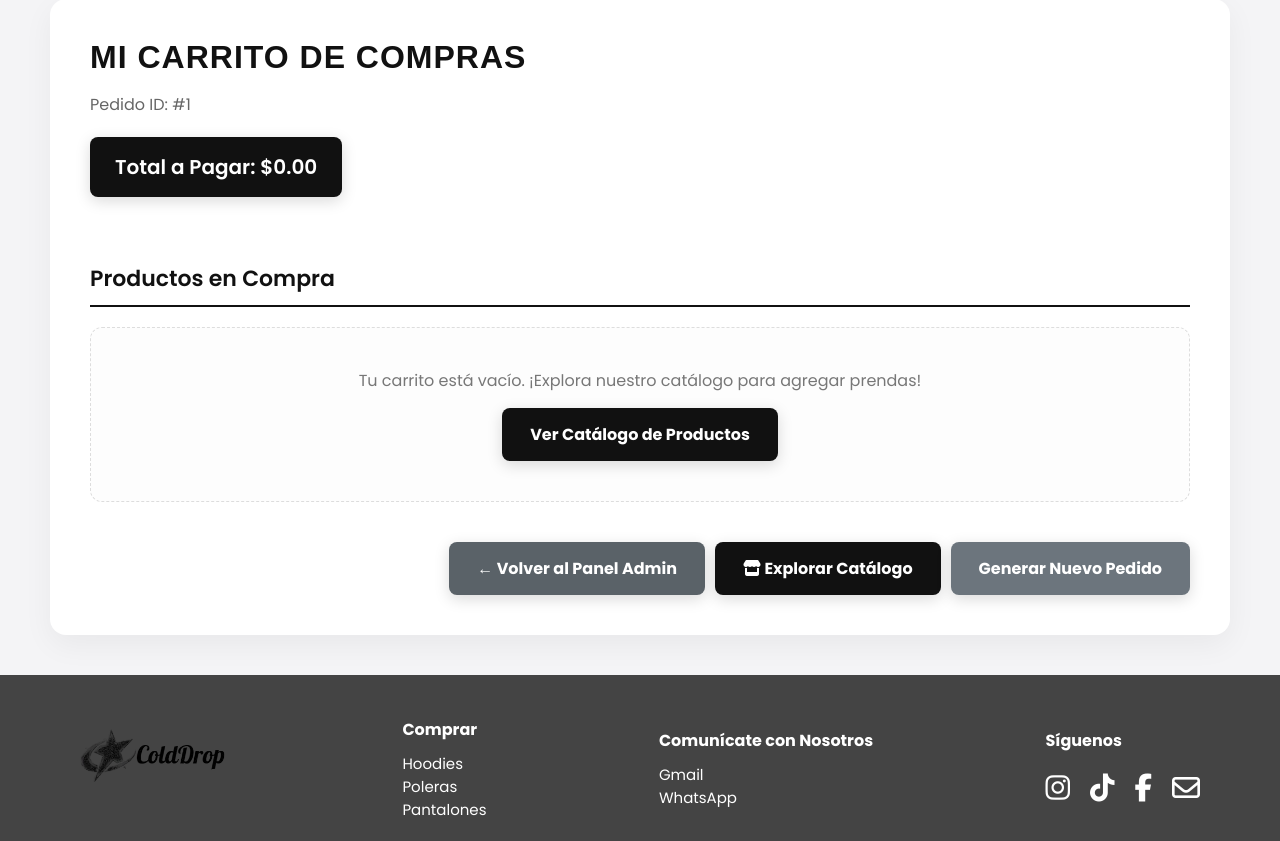
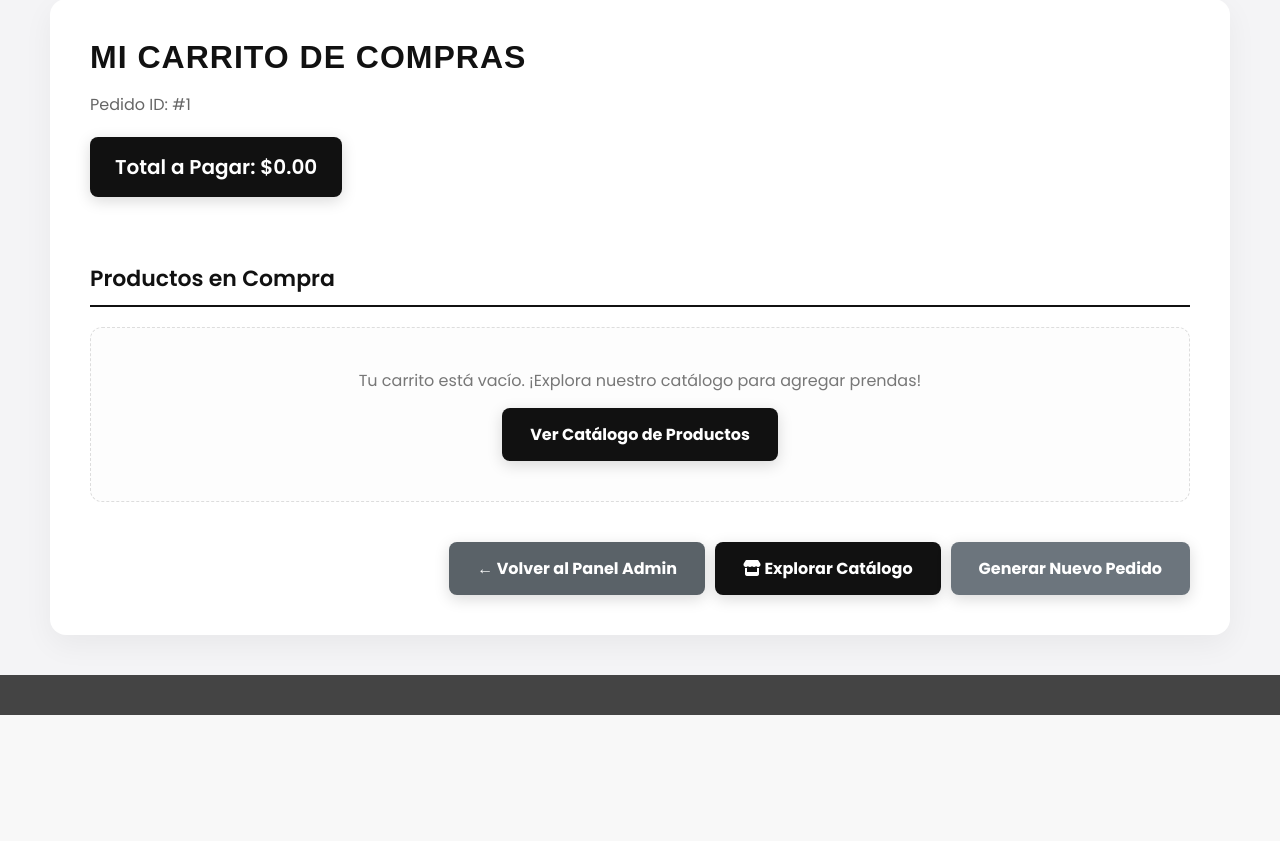
Before and after one commit to julius593/colddrop, a PHP site: page /micarrito.php in a window 1280 px wide. Shown: the part 146-987 px from the top of the page. After the commit the page ends 861 px from the top, so only its background shows below. Run offline with PHP 8.4, Linux system fonts and the light colour scheme; a user stored in the database is signed in; data comes from the database, SQL or seed files in the repository; data that the repository does not hold is empty; some web fonts are replaced.

Commit message:
arreglos foot

```diff
--- a/princip/footer.php
+++ b/princip/footer.php
@@ -12,38 +12,7 @@
 </head>
 <body>
     <footer>
-        <!-- Sección 1: Logo -->
-        <div>
-            <a href="inicio.php">
-                <img id="logoh" src="../imagenes/Captura_de_pantalla_2026-04-23_121404-removebg-preview.png" alt="ColdDrop Logo" style="width: 150px;">
-            </a>
-        </div>
 
-        <!-- Sección 2: Menú de productos -->
-        <div>
-            <h4 style="margin-bottom: 10px;">Comprar</h4>
-            <li style="list-style: none;"><a class="listafooter" href="hoodeis.php">Hoodies</a></li>
-            <li style="list-style: none;"><a class="listafooter" href="poleras.php">Poleras</a></li>
-            <li style="list-style: none;"><a class="listafooter" href="pantalones.php">Pantalones</a></li>
-        </div>
-
-        <!-- Sección 3: Contacto -->
-        <div>
-            <h4 style="margin-bottom: 10px;">Comunícate con Nosotros</h4>
-            <li style="list-style: none;"><a class="listafooter" href="mailto:contacto@colddrop.bo">Gmail</a></li>
-            <li style="list-style: none;"><a class="listafooter" href="https://chat.whatsapp.com/FSKwSL02bRd4CEnNvC4PY1" target="_blank">WhatsApp</a></li>
-        </div>
-
-        <!-- Sección 4: Redes sociales -->
-        <div class="social-box">
-            <h4>Síguenos</h4>
-            <div class="social-icons">
-                <a href="#"><i class="fa-brands fa-instagram"></i></a>
-                <a href="#"><i class="fa-brands fa-tiktok"></i></a>
-                <a href="#"><i class="fa-brands fa-facebook-f"></i></a>
-                <a href="#"><i class="fa-regular fa-envelope"></i></a>
-            </div>
-        </div>
     </footer>
 </body>
 </html>
```
